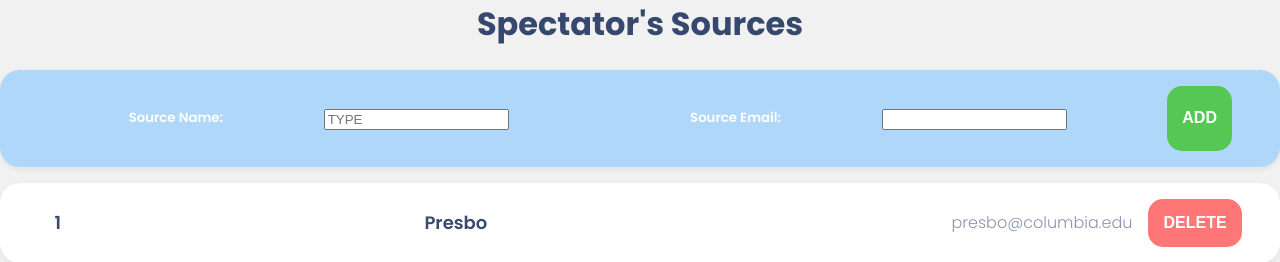
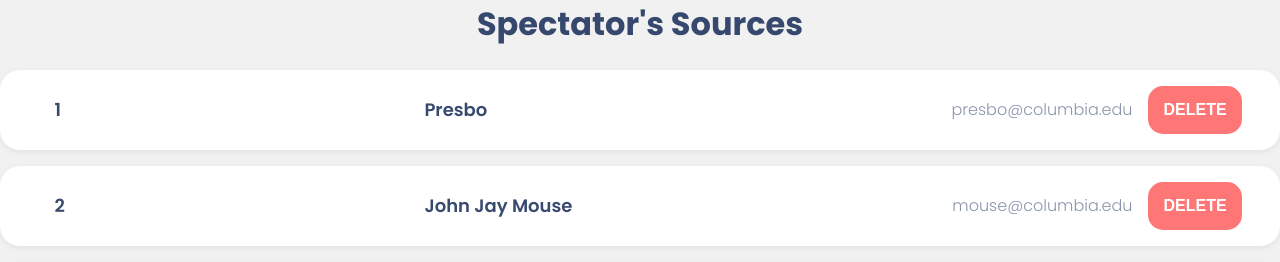
Before and after one commit to fabiolavillatoro2003/Spectator, a React (Create React App) app in the folder react-app/: page / in a window 1280 px wide. Shown: the part 220-482 px from the top of the page. Built offline with nearby package versions, Linux system fonts and the light colour scheme.

Commit message:
Made navButton into component functions

```diff
--- a/react-app/src/App.js
+++ b/react-app/src/App.js
@@ -1,5 +1,7 @@
 import logo from './logo.svg';
 import './App.css';
+import navButton from './components/navButton';
+import addButton from './components/navButton';
 
 function App() {
   return (
@@ -9,18 +11,11 @@ function App() {
           alt="Spectator Publishing Company Logo" width='20%' height='20%'></img>
         <h1 className="heading">Spectator's Sources</h1>
 
-        <div className="nav">
-          <h5 className="nav-text">
-           Source Name:
-          </h5>
-          <div className="whitebox"><input type='text' placeholder="TYPE"/></div>
-          <h5 className="nav-text">
-            Source Email:
-          </h5>
-          <div className="whitebox"><input type="text"/></div>
-          <button className="button-green">ADD</button>
-        </div>
+        <navButton>
+          <addButton></addButton>
+        </navButton>
       </div>
+
 
       <div className="list-item">
         <p className="list-maintext">
--- a/react-app/src/components/navButton.js
+++ b/react-app/src/components/navButton.js
@@ -0,0 +1,24 @@
+function navButton(){
+    return (
+        <div className="nav">
+          <h5 className="nav-text">
+           Source Name:
+          </h5>
+          <div className="whitebox"><input type='text' placeholder="TYPE"/></div>
+          <h5 className="nav-text">
+            Source Email:
+          </h5>
+          <div className="whitebox"><input type="text"/></div>
+          </div>
+    );
+}
+
+export default navButton;
+
+function addButton(){
+    return(
+
+    <button className="button-green">ADD</button>
+
+    );
+}
```
